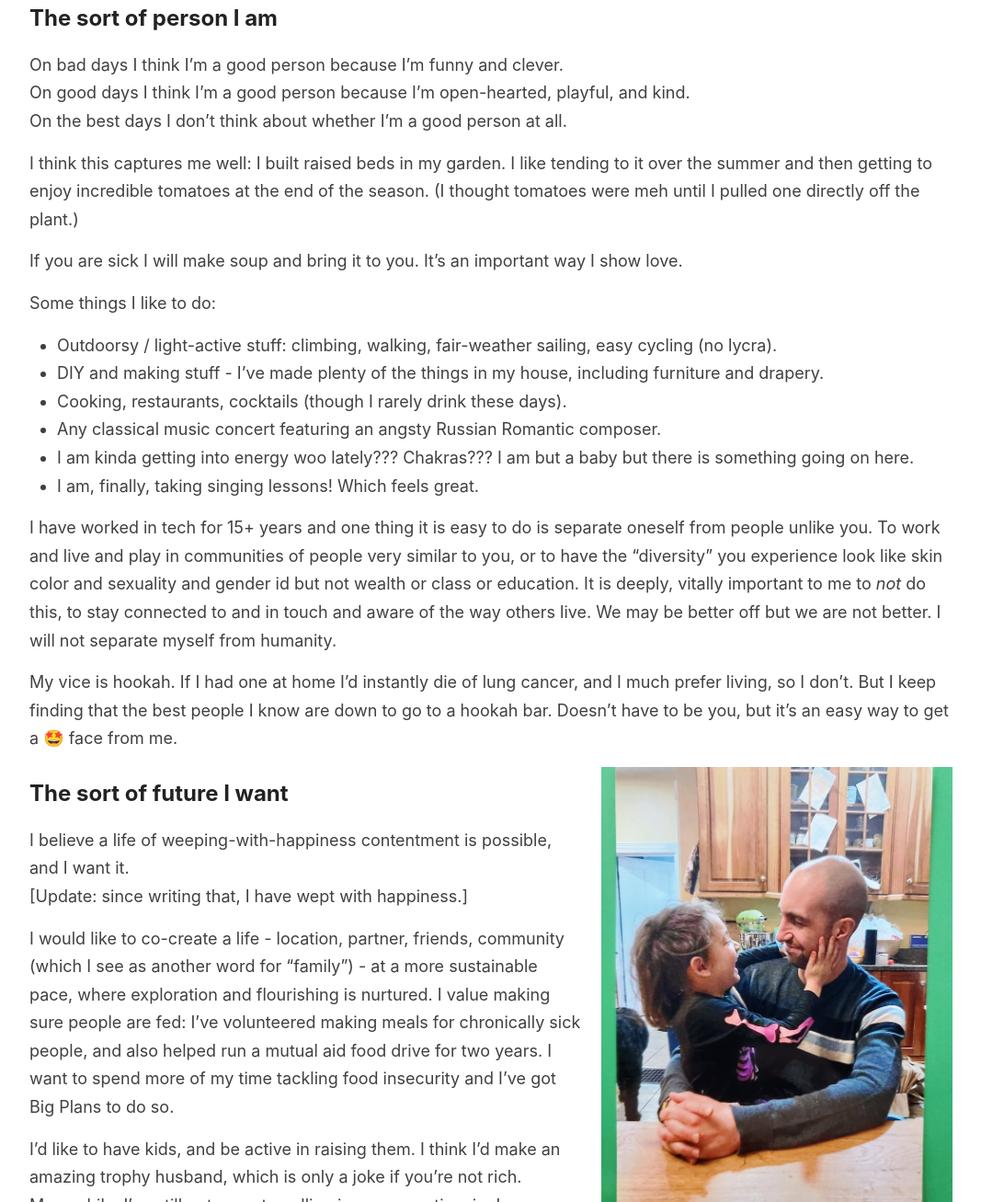
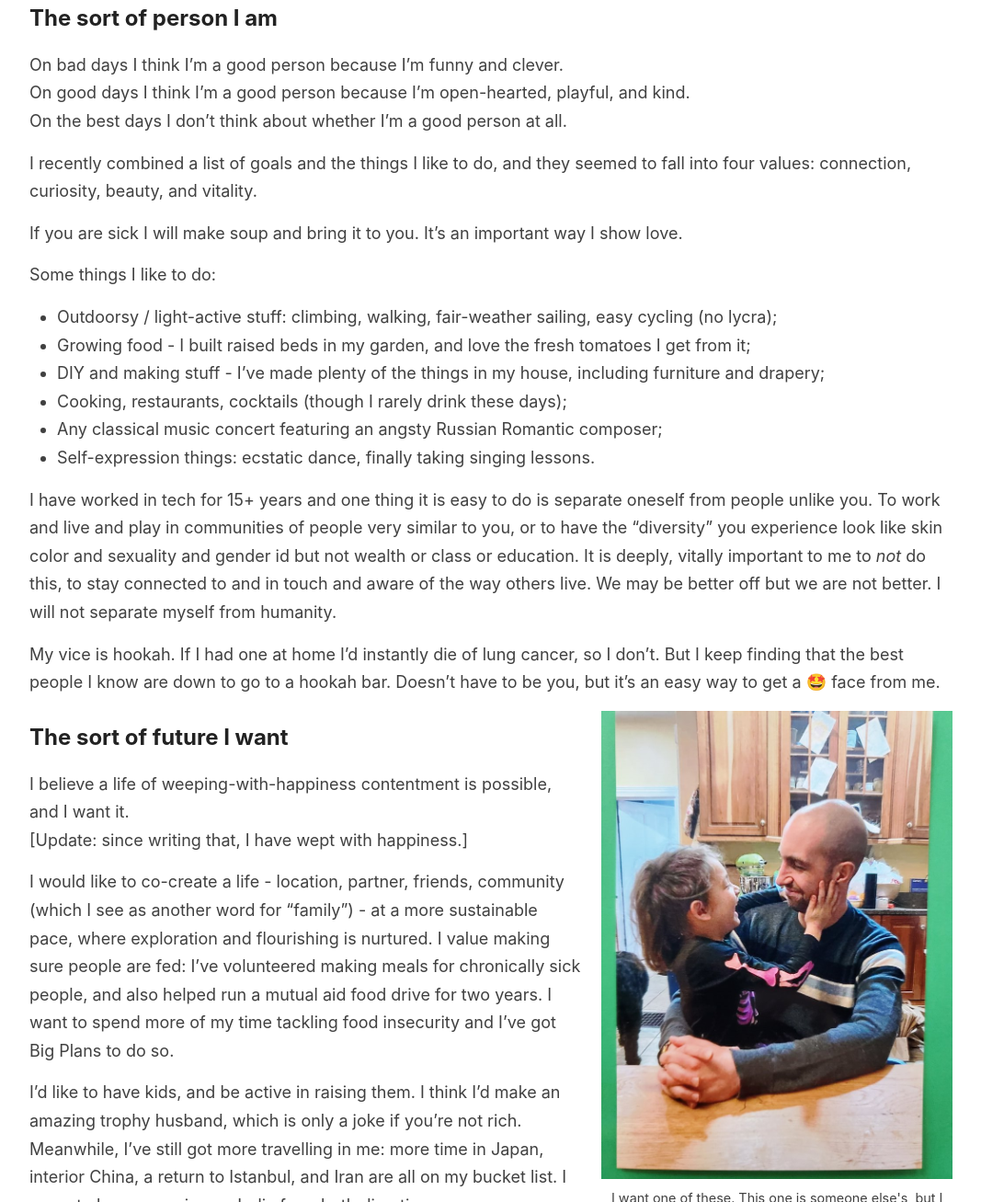
Before and after one commit to helgridly/love, a Jekyll site: the page built from index.md, in a window 1280 px wide and 1400 px high, scrolled down 1867 px, cut to the strip 93-1400 px from the top of the window. Shown: the whole strip at 92% size, without its empty margins (106-1173 px from the left). Built offline with Jekyll 4.4.1, drawn with Linux system fonts in a browser that asks for light colours.

Commit message:
ecstatic dance, core values

```diff
--- a/index.md
+++ b/index.md
@@ -91,22 +91,22 @@ On bad days I think I'm a good person because I'm funny and clever.
 On good days I think I'm a good person because I'm open-hearted, playful, and kind.
 On the best days I don't think about whether I'm a good person at all.
 
-I think this captures me well: I built raised beds in my garden. I like tending to it over the summer and then getting to enjoy incredible tomatoes at the end of the season. (I thought tomatoes were meh until I pulled one directly off the plant.)
+I recently combined a list of goals and the things I like to do, and they seemed to fall into four values: connection, curiosity, beauty, and vitality.
 
 If you are sick I will make soup and bring it to you. It's an important way I show love.
 
 Some things I like to do:
 
-* Outdoorsy / light-active stuff: climbing, walking, fair-weather sailing, easy cycling (no lycra).
-* DIY and making stuff - I've made plenty of the things in my house, including furniture and drapery.
-* Cooking, restaurants, cocktails (though I rarely drink these days).
-* Any classical music concert featuring an angsty Russian Romantic composer.
-* I am kinda getting into energy woo lately??? Chakras??? I am but a baby but there is something going on here.
-* I am, finally, taking singing lessons! Which feels great.
+* Outdoorsy / light-active stuff: climbing, walking, fair-weather sailing, easy cycling (no lycra);
+* Growing food - I built raised beds in my garden, and love the fresh tomatoes I get from it;
+* DIY and making stuff - I've made plenty of the things in my house, including furniture and drapery;
+* Cooking, restaurants, cocktails (though I rarely drink these days);
+* Any classical music concert featuring an angsty Russian Romantic composer;
+* Self-expression things: ecstatic dance, finally taking singing lessons.
 
 I have worked in tech for 15+ years and one thing it is easy to do is separate oneself from people unlike you. To work and live and play in communities of people very similar to you, or to have the "diversity" you experience look like skin color and sexuality and gender id but not wealth or class or education. It is deeply, vitally important to me to _not_ do this, to stay connected to and in touch and aware of the way others live. We may be better off but we are not better. I will not separate myself from humanity.
 
-My vice is hookah. If I had one at home I'd instantly die of lung cancer, and I much prefer living, so I don't. But I keep finding that the best people I know are down to go to a hookah bar. Doesn't have to be you, but it's an easy way to get a 🤩 face from me.
+My vice is hookah. If I had one at home I'd instantly die of lung cancer, so I don't. But I keep finding that the best people I know are down to go to a hookah bar. Doesn't have to be you, but it's an easy way to get a 🤩 face from me.
 
 <div style="float: right; width: 40%; padding: 0 0 0 20px">
 <img src="{{site.baseurl}}/images/moodboard/mids/20240615_084759.jpg" style="width: 100%;" />
```
